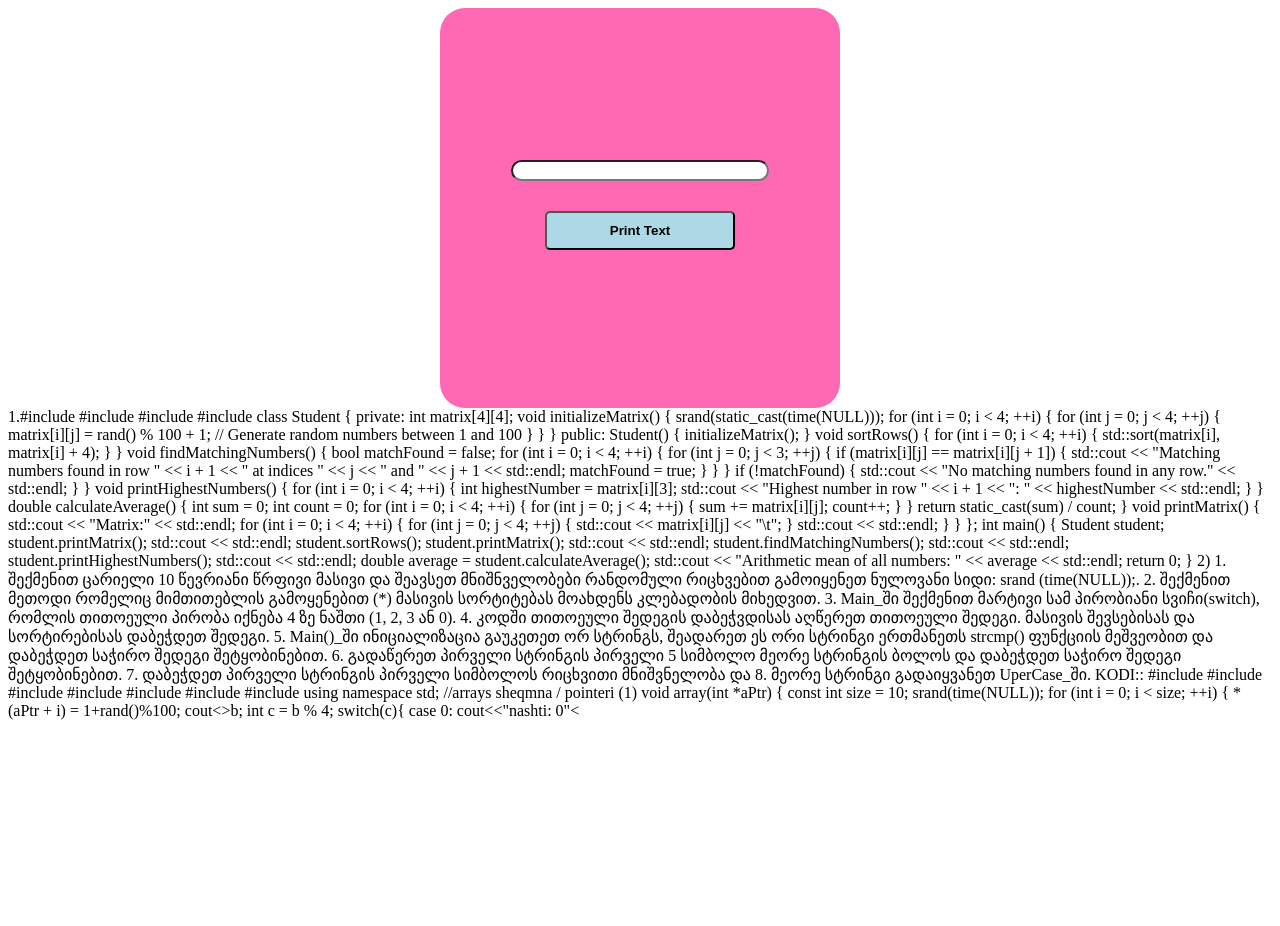
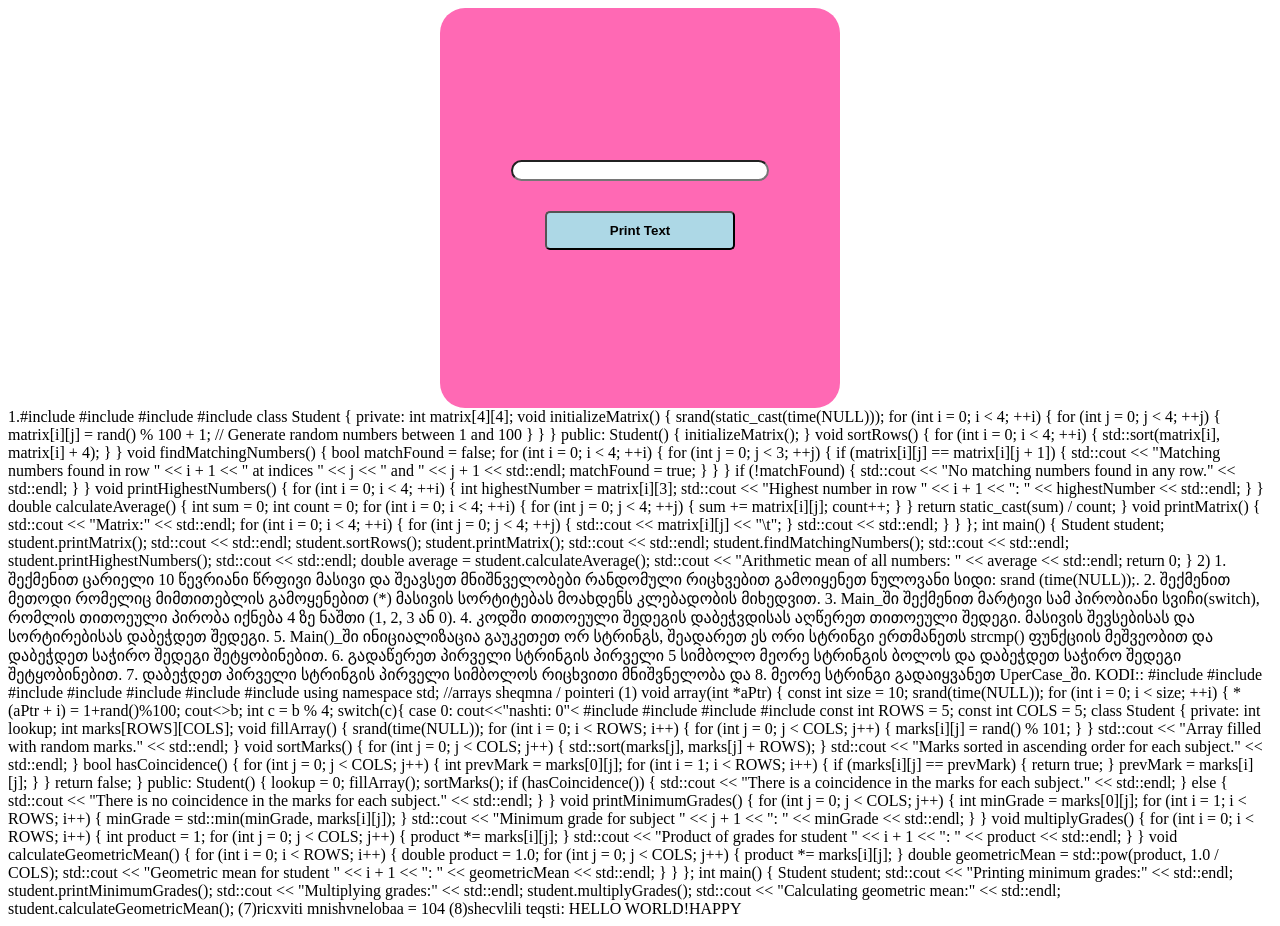
Before and after one commit to AniKutsia/davaleba5, a plain HTML site: page index.html in a window 1280 px wide. Before the commit the page ends 800 px from the top, so only its background shows below. Drawn offline with Linux system fonts and the light colour scheme.

Commit message:
Update index.html

```diff
--- a/index.html
+++ b/index.html
@@ -265,6 +265,105 @@ pirveli stringi metia
 
 (6)shecvlili stringi: hello world!happy
 
+
+
+      #include <iostream>
+#include <cstdlib>
+#include <ctime>
+#include <algorithm>
+#include <cmath>
+
+const int ROWS = 5;
+const int COLS = 5;
+
+class Student {
+private:
+    int lookup;
+    int marks[ROWS][COLS];
+
+    void fillArray() {
+        srand(time(NULL));
+        for (int i = 0; i < ROWS; i++) {
+            for (int j = 0; j < COLS; j++) {
+                marks[i][j] = rand() % 101;
+            }
+        }
+        std::cout << "Array filled with random marks." << std::endl;
+    }
+
+    void sortMarks() {
+        for (int j = 0; j < COLS; j++) {
+            std::sort(marks[j], marks[j] + ROWS);
+        }
+        std::cout << "Marks sorted in ascending order for each subject." << std::endl;
+    }
+
+    bool hasCoincidence() {
+        for (int j = 0; j < COLS; j++) {
+            int prevMark = marks[0][j];
+            for (int i = 1; i < ROWS; i++) {
+                if (marks[i][j] == prevMark) {
+                    return true;
+                }
+                prevMark = marks[i][j];
+            }
+        }
+        return false;
+    }
+
+public:
+    Student() {
+        lookup = 0;
+        fillArray();
+        sortMarks();
+        if (hasCoincidence()) {
+            std::cout << "There is a coincidence in the marks for each subject." << std::endl;
+        } else {
+            std::cout << "There is no coincidence in the marks for each subject." << std::endl;
+        }
+    }
+
+    void printMinimumGrades() {
+        for (int j = 0; j < COLS; j++) {
+            int minGrade = marks[0][j];
+            for (int i = 1; i < ROWS; i++) {
+                minGrade = std::min(minGrade, marks[i][j]);
+            }
+            std::cout << "Minimum grade for subject " << j + 1 << ": " << minGrade << std::endl;
+        }
+    }
+
+    void multiplyGrades() {
+        for (int i = 0; i < ROWS; i++) {
+            int product = 1;
+            for (int j = 0; j < COLS; j++) {
+                product *= marks[i][j];
+            }
+            std::cout << "Product of grades for student " << i + 1 << ": " << product << std::endl;
+        }
+    }
+
+    void calculateGeometricMean() {
+        for (int i = 0; i < ROWS; i++) {
+            double product = 1.0;
+            for (int j = 0; j < COLS; j++) {
+                product *= marks[i][j];
+            }
+            double geometricMean = std::pow(product, 1.0 / COLS);
+            std::cout << "Geometric mean for student " << i + 1 << ": " << geometricMean << std::endl;
+        }
+    }
+};
+
+int main() {
+    Student student;
+    std::cout << "Printing minimum grades:" << std::endl;
+    student.printMinimumGrades();
+    std::cout << "Multiplying grades:" << std::endl;
+    student.multiplyGrades();
+    std::cout << "Calculating geometric mean:" << std::endl;
+    student.calculateGeometricMean();
+
 (7)ricxviti mnishvnelobaa = 104
 
 (8)shecvlili teqsti:
```
